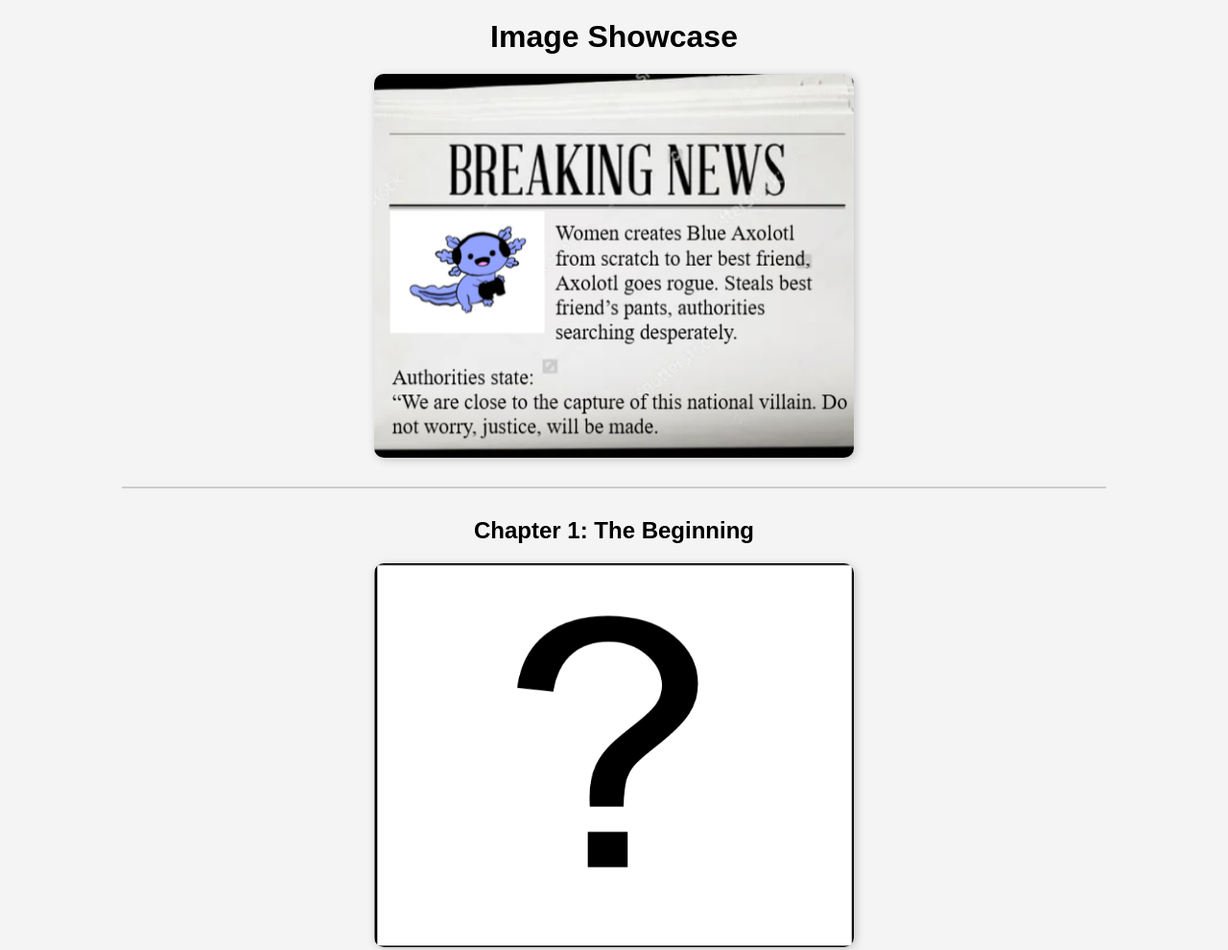
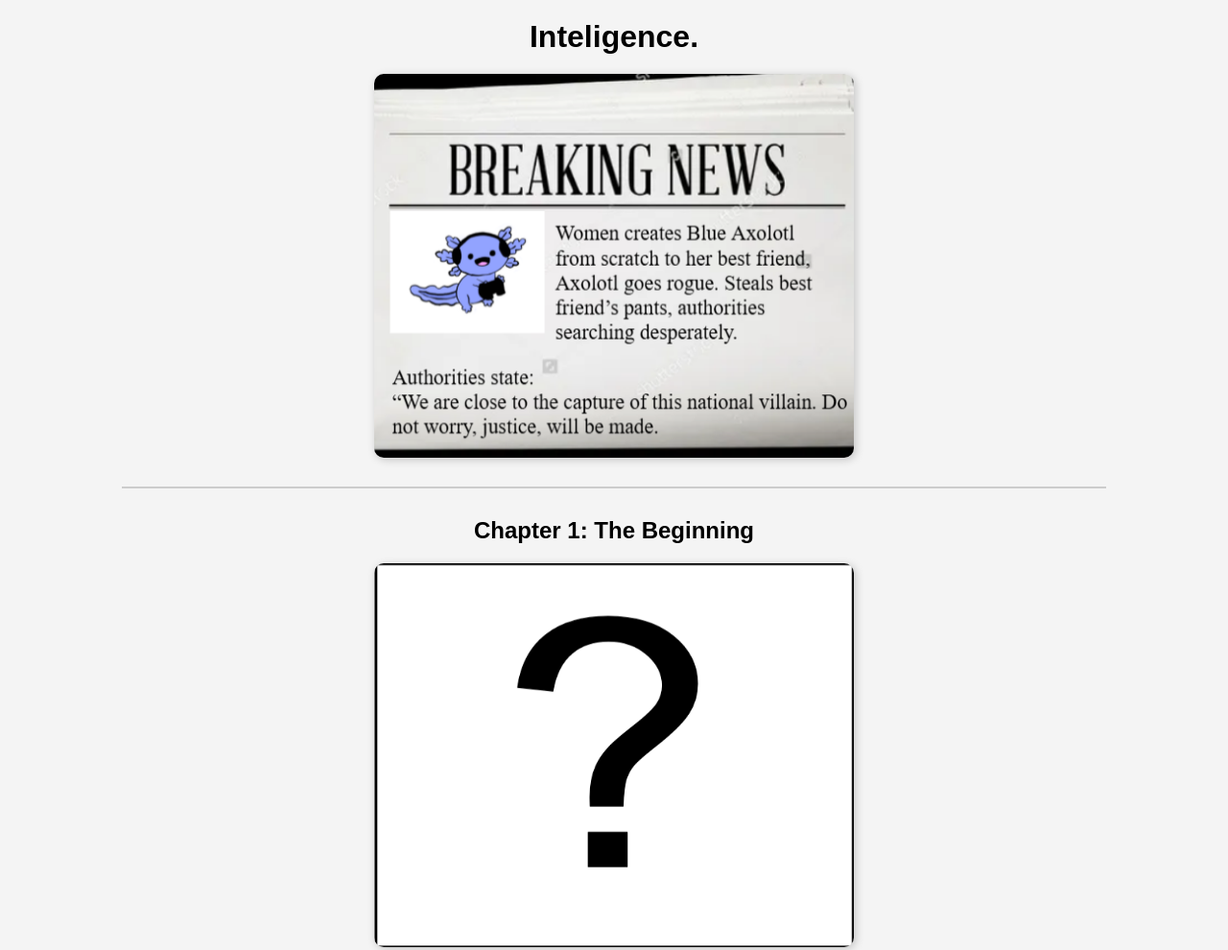
Before and after one commit to CharmaCoder3000/Breaking-news, a plain HTML site: page index.html in a window 1280 px wide. Shown: the top 990 px of the page at 96% size. Drawn offline with Linux system fonts and the light colour scheme.

Commit message:
Update index.html

```diff
--- a/index.html
+++ b/index.html
@@ -3,7 +3,7 @@
 <head>
     <meta charset="UTF-8">
     <meta name="viewport" content="width=device-width, initial-scale=1.0">
-    <title>Image Showcase</title>
+    <title>Crime of the Century</title>
     <style>
         body {
             font-family: Arial, sans-serif;
@@ -60,7 +60,7 @@
     </style>
 </head>
 <body>
-    <h1>Image Showcase</h1>
+    <h1>Inteligence.</h1>
 
     <!-- Large image at the top -->
     <div class="large-image image1"></div>
```
